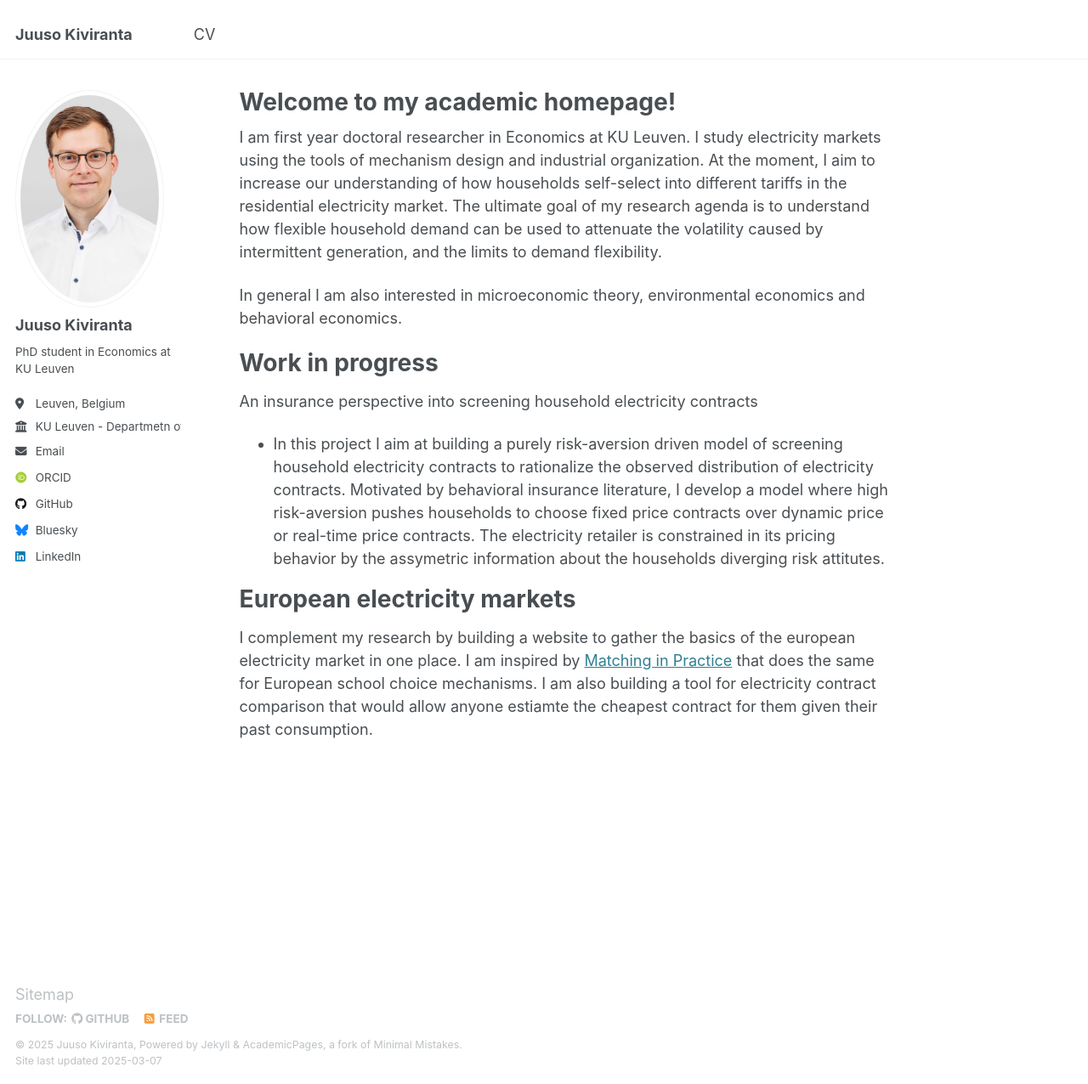
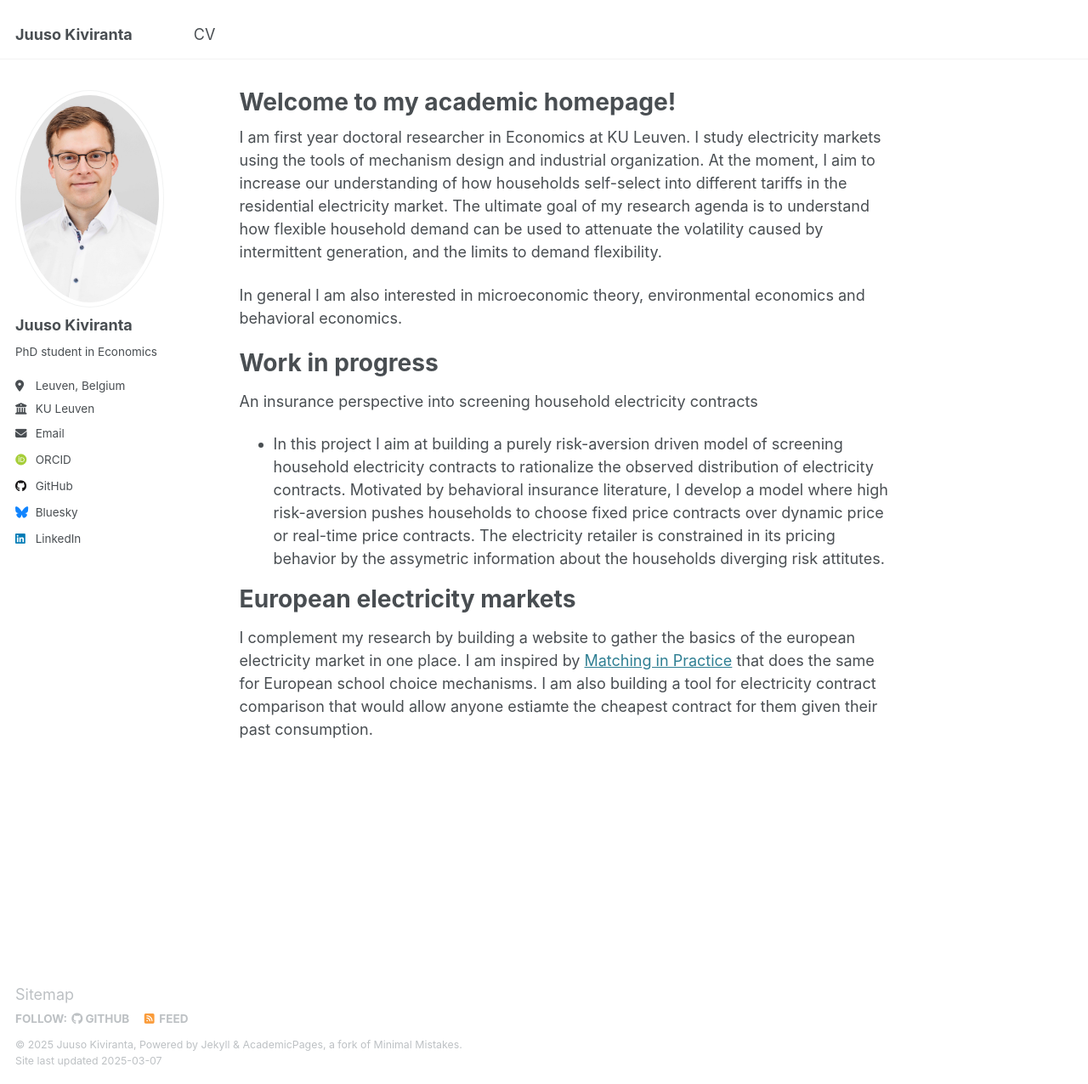
Before and after one commit to jkiviranta/jkiviranta.github.io, a Jekyll site: the page built from _pages/about.md, in a window 1280 px wide and 1276 px high. Shown: the whole window at 85% size. Built offline with Jekyll 4.4.1, drawn with Linux system fonts in a browser that asks for light colours; some web fonts are replaced.

Commit message:
Update _config.yml

```diff
--- a/_config.yml
+++ b/_config.yml
@@ -25,9 +25,9 @@
   avatar           : "profile.png"
   name             : "Juuso Kiviranta"
   pronouns         : # example: "she/her"
-  bio              : "PhD student in Economics at KU Leuven"
+  bio              : "PhD student in Economics"
   location         : "Leuven, Belgium"
-  employer         : "KU Leuven - Departmetn of Economics"
+  employer         : "KU Leuven"
   uri              : # URL
   email            : "juuso.kiviranta@kuleuven.be"
 
@@ -45,12 +45,12 @@
   bitbucket        : # Username - Update with your username on the site
   codepen          : # Username
   dribbble         : # Username
-  github           : "academicpages"
+  github           : "jkiviranta"
   kaggle           : # Username
   stackoverflow    : # User number or user number and name (i.e., use "1" or "1/jeff-atwood")
 
   # Social media
-  bluesky          : "juusokiviranta.bsky.app" # Replace this with you Bluesky username
+  bluesky          : "juusokiviranta" # Replace this with you Bluesky username
   facebook         : # Username
   flickr           : # Username
   foursquare       : # Username
```
